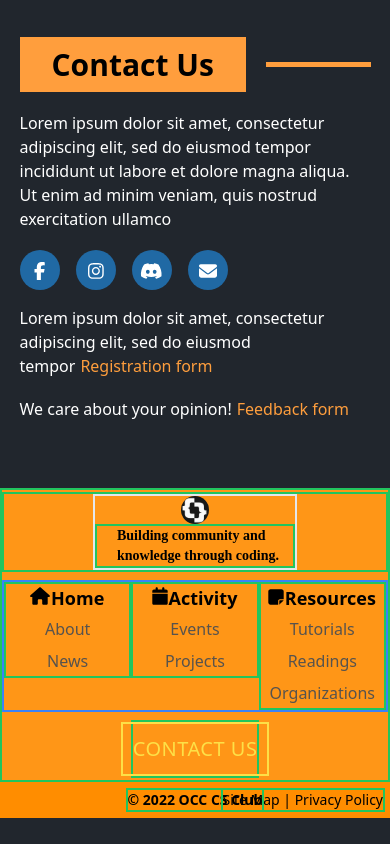
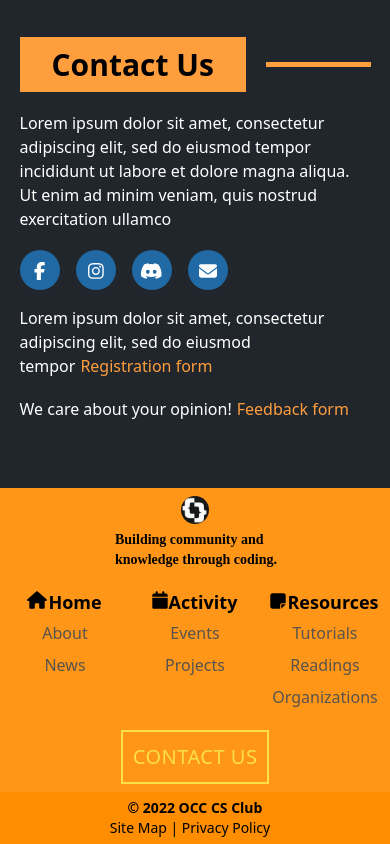
Before and after one commit to Computer-Science-Club-OCC/Computer-Science-Club-OCC.github.io, a React (Vite) app in the folder client/: page /homepage in a window 390 px wide. Shown: the part 1925-2769 px from the top of the page. Before the commit the page ends 2743 px from the top, so only its background shows below. Built offline with nearby package versions, Linux system fonts and the light colour scheme.

Commit message:
resized and made responsive

```diff
--- a/client/src/components/footer/Footer.jsx
+++ b/client/src/components/footer/Footer.jsx
@@ -7,21 +7,21 @@ import { faCalendar, faHouse, faNoteSticky } from "@fortawesome/free-solid-svg-i
 function Footer() {
     return (
         <footer className="bg-[#ff9617]">
-            <div className="flex items-center justify-between border-2 border-green-500 w-2/3 m-auto py-0.5 md:w-full sm:flex-col">
-				<div className="logo-space border-2 border-green-500 w-1/3 h-full mb-auto sm:w-full">
-					<div className="logo-box w-fit border-2 border-blue m-auto ">
+            <div className="flex items-center justify-between w-[910px] m-auto py-2 footer-md:w-full footer-sm:flex-col">
+				<div className="logo-space w-3/12 h-full mb-auto footer-sm:w-full ">
+					<div className="logo-box w-fit m-auto">
 						<img
 							className="w-7 h-7 rounded-full m-auto"
 							src={ClubLogo}
 							alt="OCC Club Logo"
 						/>
-						<p className="text-sm  w-[200px] border-2 border-green-500 pl-5 pr-0 font-[cursive]">
+						<p className="text-sm  w-[200px] pl-5 pr-0 pt-1.5 font-[cursive]">
 							<strong>Building community and knowledge through coding. </strong>
 						</p>
 					</div>
 				</div>
-				<div className="flex items-start justify-between border-2 border-blue-500 w-2/3 md:min-w-[258px] sm:w-full sm:my-2">
-					<ul className="flex flex-col border-2 border-green-500 w-full">
+				<div className="flex items-start justify-between w-3/5 footer-md:min-w-[258px] footer-sm:w-full footer-sm:my-2 footer-sm:py-2.5 footer-tiny:flex-col">
+					<ul className="flex flex-col w-full">
 						<li className="footer-link-container-header m-auto">
 							<Link to="/homepage" className="footer-link">
 								<span className="mr-0.5">
@@ -43,9 +43,9 @@ function Footer() {
 							</Link>
 						</li>
 					</ul>
-					<ul className="flex flex-col border-2 border-green-500 w-full">
+					<ul className="flex flex-col w-full">
 						<li className="footer-link-container-header m-auto">
-							<Link to="" className="footer-link">
+							<Link to="/activity" className="footer-link">
 								<span className="mr-0.5">
 								<FontAwesomeIcon className="scale-110 mb-[3px]" icon={faCalendar} />
 								</span>
@@ -65,7 +65,7 @@ function Footer() {
 							</Link>
 						</li>
 					</ul>
-					<ul className="flex flex-col border-2 border-green-500 w-full" id="resources-links">
+					<ul className="flex flex-col w-full min-w-[125px]" id="resources-links">
 						<li className="footer-link-container-header m-auto">
 							<Link
 								to="/resources"
@@ -75,7 +75,7 @@ function Footer() {
 								<span className="mr-0.5">
 								<FontAwesomeIcon className="scale-110 mb-[2px]" icon={faNoteSticky} />
 								</span>
-								<span className="footer-title text-lg relative inline-block no-underline text-lg after:absolute after:w-0 after:h-[2px] after:block after:bg-yellow-300 after:right-0 after:transition-[width] after:ease-in-out after:duration-[.5s] hover:after:w-full hover:after:left-0 hover:after:bg-yellow-300">
+								<span className="footer-title text-lg no-underline text-lg relative after:absolute after:w-0 after:h-[2px] after:block after:bg-yellow-300 after:right-0 after:transition-[width] after:ease-in-out after:duration-[.5s] hover:after:w-full hover:after:left-0 hover:after:bg-yellow-300">
 									<strong>Resources</strong>
 								</span>
 							</Link>
@@ -110,7 +110,7 @@ function Footer() {
 					</ul>
 
 				</div>
-				<div className="flex justify-center contact-button border-2 border-green-500 w-1/3 h-fit">
+				<div className="flex justify-center contact-button w-3/12 h-fit">
 					<Link
 						to="/homepage"
 						className="border-2 border-yellow-300 whitespace-nowrap text-[20px] w-fit text-yellow-300 p-2.5 tracking-wide hover:text-black hover:bg-yellow-300"
@@ -120,11 +120,11 @@ function Footer() {
 					</Link>
 				</div>
 			</div>
-			<div className="bg-[#ff8d00] py-1.5 text-center md:flex md:flex-col md:items-center">
-				<span className="m-auto w-fit border-2 border-green-500 text-sm">
+			<div className="bg-[#ff8d00] py-1.5 text-center footer-md:flex footer-md:flex-col footer-md:items-center footer-b-sm:flex footer-b-sm:flex-col">
+				<span className="m-auto w-fit text-sm footer-b-sm:relative">
 					<strong>&copy; 2022 OCC CS Club</strong>
 				</span>
-				<span className="m-auto absolute right-[5px] w-fit border-2 border-green-500 text-sm">Site Map | Privacy Policy</span>
+				<span className="m-auto absolute right-[5px] w-fit text-sm footer-b-sm:relative">Site Map | Privacy Policy</span>
 			</div>
 		</footer>
 
--- a/client/tailwind.config.js
+++ b/client/tailwind.config.js
@@ -15,8 +15,10 @@ module.exports = {
 			}
 		},
 		screens: {
-			'md': {'max': '933px'},
-			'sm': {'max': '619px'}
+			'footer-md': {'max': '1000px'},
+			'footer-sm': {'max': '671px'},
+			'footer-tiny': {'max': '304px'},
+			'footer-b-sm': {'max': '480px'}
 		}
 	},
 	plugins: [],
```
